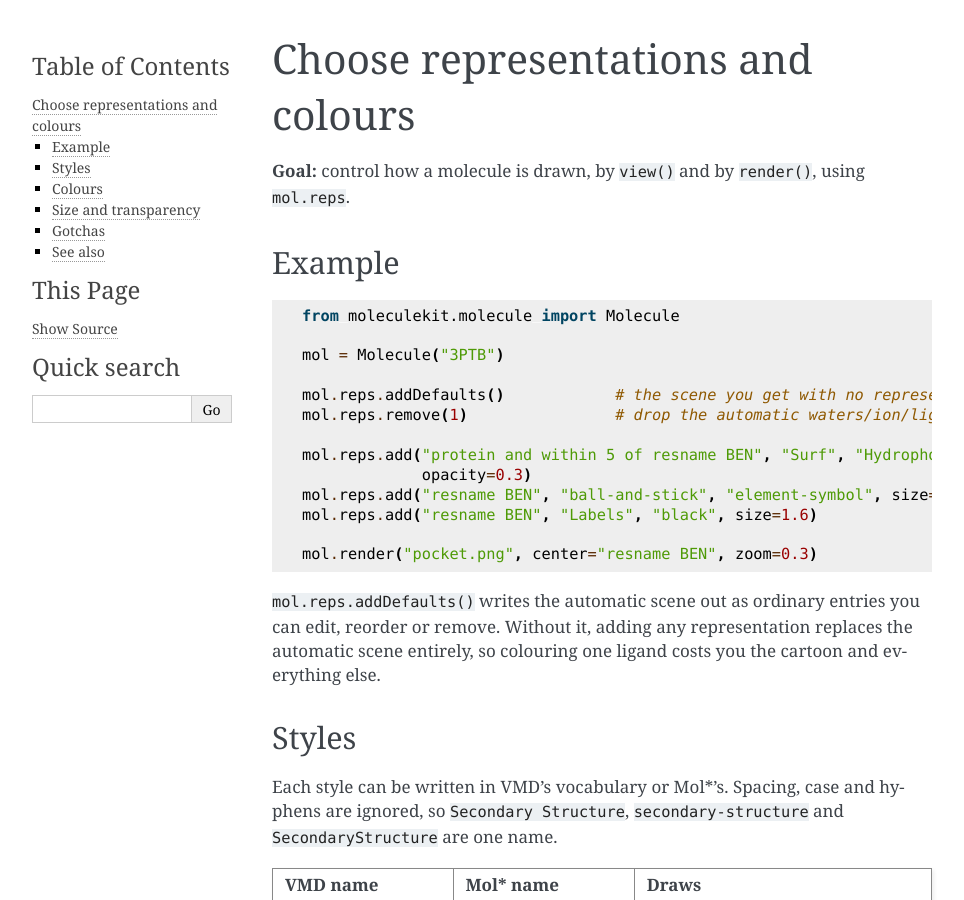
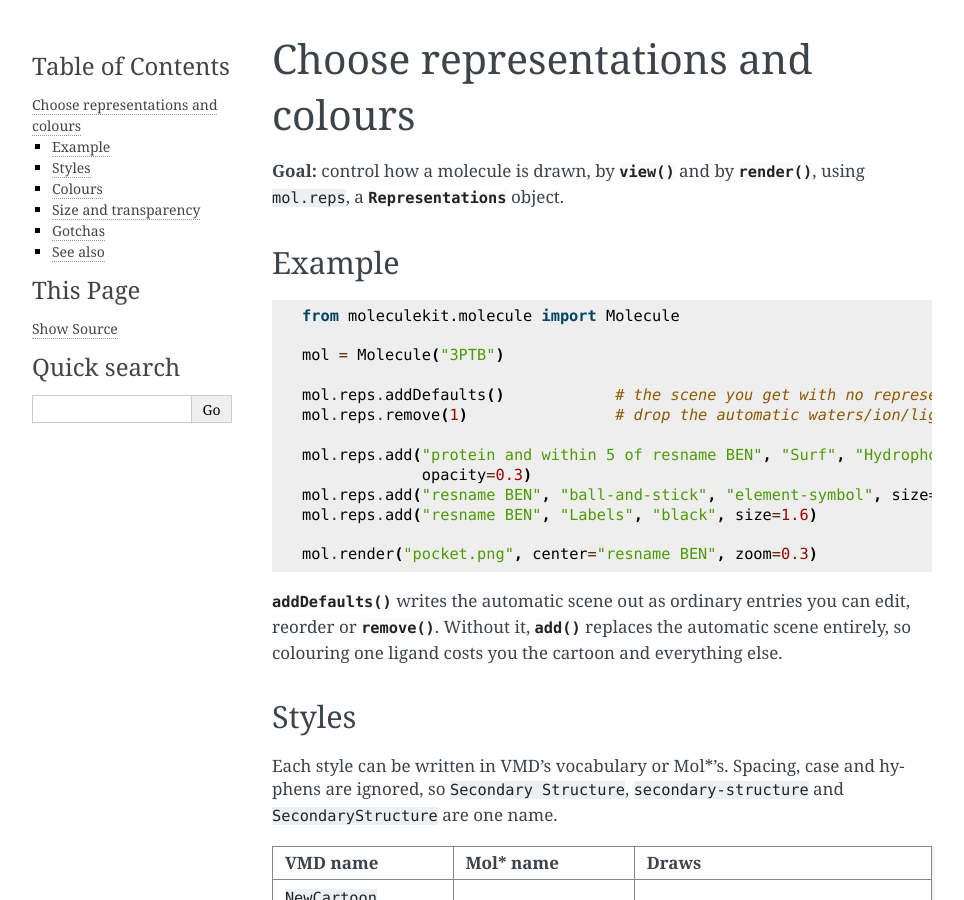
Before and after one commit to Acellera/moleculekit, a Sphinx documentation site: the page built from doc/source/how-to/choose-representations.md, in a window 1280 px wide and 900 px high. Shown: the whole window, without its empty margins (148-1112 px from the left). Built offline with Sphinx 7.4.7, drawn with Linux system fonts in a browser that asks for light colours; pages that are not in the unit, such as notebooks, are missing from menus; some of the changed text lies outside the part shown.

Commit message:
better links in docs

````diff
--- a/doc/source/how-to/choose-representations.md
+++ b/doc/source/how-to/choose-representations.md
@@ -1,7 +1,7 @@
 # Choose representations and colours
 
-**Goal:** control how a molecule is drawn, by `view()` and by `render()`, using
-`mol.reps`.
+**Goal:** control how a molecule is drawn, by {py:meth}`~moleculekit.molecule.Molecule.view` and by {py:meth}`~moleculekit.molecule.Molecule.render`, using
+`mol.reps`, a {py:class}`~moleculekit.representations.Representations` object.
 
 ## Example
 
@@ -21,10 +21,9 @@ mol.reps.add("resname BEN", "Labels", "black", size=1.6)
 mol.render("pocket.png", center="resname BEN", zoom=0.3)
 ```
 
-`mol.reps.addDefaults()` writes the automatic scene out as ordinary entries you
-can edit, reorder or remove. Without it, adding any representation replaces the
-automatic scene entirely, so colouring one ligand costs you the cartoon and
-everything else.
+{py:meth}`~moleculekit.representations.Representations.addDefaults` writes the automatic scene out as ordinary entries you can edit,
+reorder or {py:meth}`~moleculekit.representations.Representations.remove`. Without it, {py:meth}`~moleculekit.representations.Representations.add` replaces the automatic scene entirely, so
+colouring one ligand costs you the cartoon and everything else.
 
 ## Styles
 
@@ -85,8 +84,8 @@ selection gives sticks inside a ghost surface.
 ## Gotchas
 
 - **Representations replace the automatic scene, they do not add to it.** This
-  matches the VMD backend. Use `mol.reps.addDefaults()` to start from the
-  automatic scene, or leave `mol.reps` empty to get it.
+  matches the VMD backend. Use {py:meth}`~moleculekit.representations.Representations.addDefaults` to start from the automatic scene, or
+  leave `mol.reps` empty to get it.
 - **Formal charge labels follow the same rule.** With no representations they
   are drawn automatically on charged atoms; once you set any, add a
   `FormalCharges` representation to keep them.
@@ -100,7 +99,7 @@ selection gives sticks inside a ghost surface.
   backends skip them rather than being sent a style they have no
   representation for.
 - **`frames` only applies to the interactive viewer.** A render is a single
-  still, so `mol.reps.add(..., frames=...)` has nothing to act on there.
+  still, so {py:meth}`~moleculekit.representations.Representations.add`'s `frames` argument has nothing to act on there.
 
 ## See also
 
````
Also changed, not shown: doc/source/how-to/render-an-image.md (+6 -6 lines), 1 other file.
